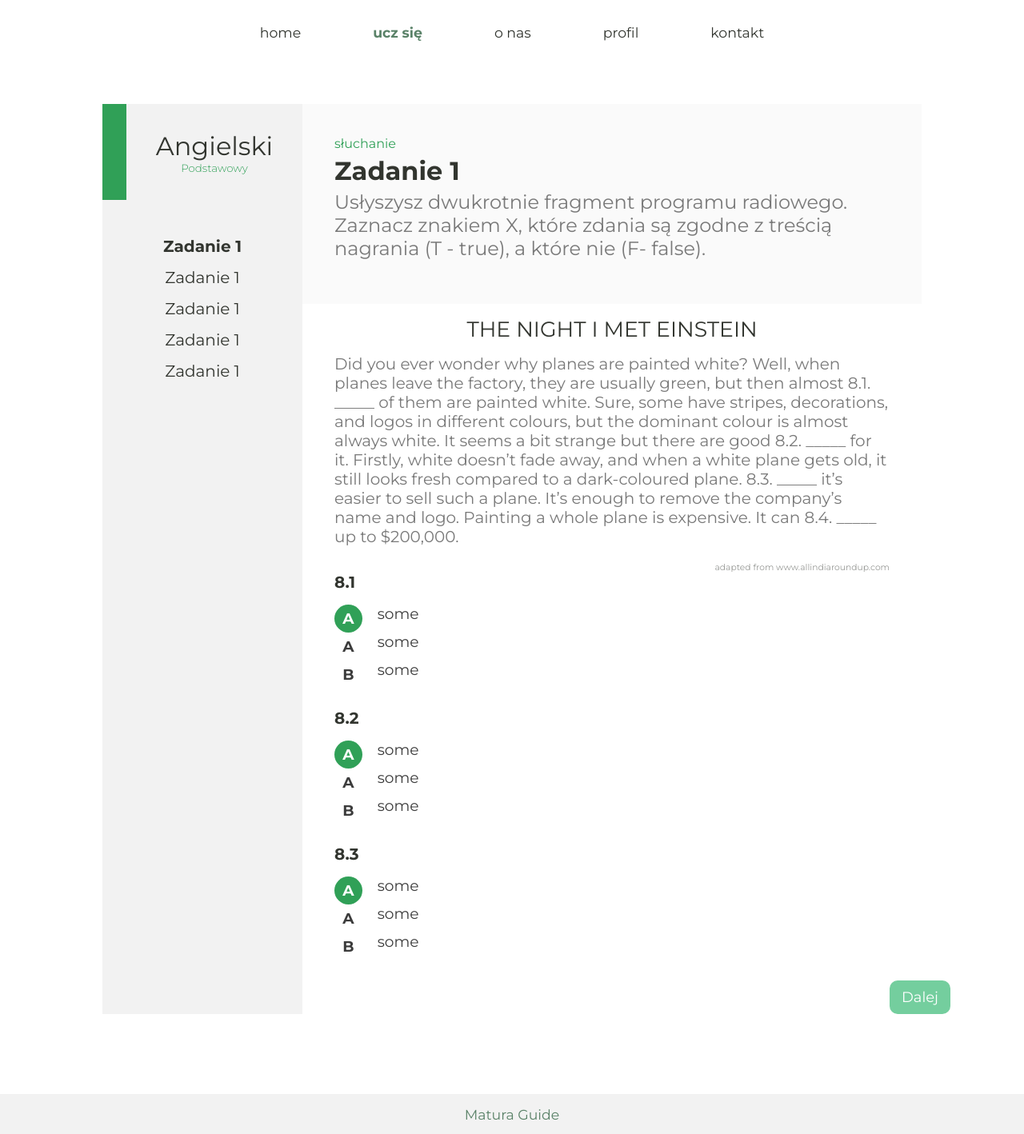
After one commit to Jeboczek/maturaguide-web, a Django app: page /play/ in a window 1280 px wide. The commit adds this page. Shown: the whole page at 80% size. Run offline with Django 3.2, Linux system fonts and the light colour scheme; style sheets or scripts are compiled from the project's sources; parts of the project's set-up code (start-up, migrations or seed data) failed here and were passed over.

Commit message:
Create play view and style it

```diff
--- a/maturaguide/urls.py
+++ b/maturaguide/urls.py
@@ -18,6 +18,7 @@ from django.urls import path
 from contact.views import ContactView
 from maturaguideapi.views import MaturaGuideAPIViews
 from homepage.views import HomePageView
+from play.views import PlayViews
 
 urlpatterns = [
     path('admin/', admin.site.urls),
@@ -26,6 +27,7 @@ urlpatterns = [
     path('o-nas/', HomePageView.show_aboutus_view ),
     path('kontakt/', ContactView.show_root),
     path('kontakt/success', ContactView.show_success),
+    path('play/', PlayViews.show_root),
 
     # API
     path('api/get_subjects', MaturaGuideAPIViews.get_subjects),
--- /dev/null
+++ b/play/templates/play.html
@@ -0,0 +1,61 @@
+{% extends 'base.html' %} {% block content %}
+
+<div id="play">
+    <div id="play-nav">
+        <div id="play-nav-header">
+            <h1>Angielski</h1>
+            <h6>Podstawowy</h6>
+        </div>
+        <div id="play-question-holder">
+            <ul id="question-links">
+                <li id="active">Zadanie 1</li>
+                <li>Zadanie 1</li>
+                <li>Zadanie 1</li>
+                <li>Zadanie 1</li>
+                <li>Zadanie 1</li>
+            </ul>
+        </div>
+    </div>
+    <div id="play-content">
+        <div id="play-content-header">
+            <h6 id="question-category">Słuchanie</h6>
+            <h1 id="question-title">Zadanie 1</h1>
+            <p id="question-content">
+                Usłyszysz dwukrotnie fragment programu radiowego. Zaznacz znakiem X, które zdania są zgodne z treścią nagrania (T - true), a które nie (F- false).
+            </p>
+        </div>
+        <div id="play-content-article">
+            <h1 id="exercise-header">The night i met einstein</h1>
+            <p id="exercise-content">Did you ever wonder why planes are painted white? Well, when planes leave the factory, they are usually green, but then almost 8.1. _____ of them are painted white. Sure, some have stripes, decorations, and logos in different colours, but the dominant colour is almost always white. It seems a bit strange but there are good 8.2. _____ for it. Firstly, white doesn’t fade away, and when a white plane gets old, it still looks fresh compared to a dark-coloured plane. 8.3. _____  it’s  easier  to  sell  such  a  plane.  It’s  enough  to  remove  the  company’s  name and logo. Painting a whole plane is expensive. It can 8.4. _____ up to $200,000.</p>
+            <h6 id="exercise-footer">adapted from www.allindiaroundup.com  </h6>
+
+            <div class="answer">
+                <h1>8.1</h1>
+                <ul>
+                    <li> <div class="answer-circle selected"> A </div>some</li>
+                    <li> <div class="answer-circle"> A </div>some</li>
+                    <li> <div class="answer-circle"> B </div>some</li>
+                </ul>
+            </div>
+            <div class="answer">
+                <h1>8.2</h1>
+                <ul>
+                    <li> <div class="answer-circle selected"> A </div>some</li>
+                    <li> <div class="answer-circle"> A </div>some</li>
+                    <li> <div class="answer-circle"> B </div>some</li>
+                </ul>
+            </div>
+            <div class="answer">
+                <h1>8.3</h1>
+                <ul>
+                    <li> <div class="answer-circle selected"> A </div>some</li>
+                    <li> <div class="answer-circle"> A </div>some</li>
+                    <li> <div class="answer-circle"> B </div>some</li>
+                </ul>
+            </div>
+            <button>Dalej</button>
+        </div>
+    </div>
+</div>
+
+{% endblock content %}
--- a/play/views.py
+++ b/play/views.py
@@ -1,3 +1,11 @@
+from django.core.handlers.wsgi import WSGIRequest
 from django.shortcuts import render
 
 # Create your views here.
+
+class PlayViews:
+    def show_root(request : WSGIRequest):
+        context = {
+            "category": "learn",
+        }
+        return render(request, "play.html", context)
--- a/static/style/src/_category.scss
+++ b/static/style/src/_category.scss
@@ -40,6 +40,7 @@ div.category-selector {
 
             div.category {
                 // @include rounded-element;
+                user-select: none;
                 border-radius: 17px;
                 width: 250px;
                 min-height: 150px;
--- /dev/null
+++ b/static/style/src/_play.scss
@@ -0,0 +1,183 @@
+$playMinHeight: 80vh;
+
+div#play{
+    width: 80%;
+    min-height: $playMinHeight;
+    height: 100%;
+    margin: auto;
+
+    display: flex;
+    flex-direction: row;
+
+    div#play-nav{
+        width: 250px;
+        min-width: 250px;
+        max-width: 250px;
+        min-height: $playMinHeight;
+        background-color: $playNavColor;
+
+        &-header{
+            height: 120px;
+            width: 100%;
+            border-left-width: 30px;
+            border-left-style: solid;
+            border-color: $scrollBarText;
+
+            display: flex;
+            flex-direction: column;
+            align-items: center;
+            justify-content: center;
+
+            h1, h6{
+                margin: 0;
+                padding: 0;
+            }
+
+            h1{
+                font-weight: normal;
+            }
+
+            h6{
+                font-weight: 300;
+                font-size: 10pt;
+                color: $mainColorDarker;
+            }
+        }
+
+        div#play-question-holder{
+            ul{
+                list-style: none;
+                padding-left: 0;
+                text-align: center;
+
+                padding-top: 30px;
+
+                li{
+                    font-size: 15pt;
+                    color: $HColor;
+                    margin-bottom: 15px;
+                    cursor: pointer;
+
+                    transition: 0.2s opacity;
+
+                    &:hover{
+                        opacity: 0.7;
+                    }
+
+                    &#active{
+                        font-weight: bold;
+                    }
+                }
+            }
+        }
+    }
+
+    div#play-content{
+        width: 100%;
+        min-height: $playMinHeight;
+
+        h1, h2, h3, h4, h5, h6{
+            margin: 0;
+        }
+
+        &-header{
+            width: 100%;
+            min-height: 250px;
+            background-color: $playHeader;
+            display: flex;
+            flex-direction: column;
+            padding: 40px;
+
+            h6#question-category{
+                font-size: 12pt;
+                font-weight: 400;
+                text-transform: lowercase;
+                color: $mainColorDarker;
+            }
+
+            h1#question-title{
+                margin: 5px 0;
+            }
+
+            p#question-content{
+                font-size: 18pt;
+                margin: 0;
+            }
+        }
+
+        &-article{
+            padding: 0px 40px;
+
+            h1#exercise-header{
+                text-align: center;
+                font-weight: normal;
+                font-size: 20pt;
+                margin-top: 15px;
+                text-transform: uppercase;
+            }
+
+            p#exercise-content{
+                font-size: 15pt;
+                margin-top: 15px;
+            }
+
+            h6#exercise-footer{
+                margin-left: auto;
+                text-align: right;
+                opacity: 0.5;
+                font-weight: normal;
+            }
+
+            div.answer{
+                margin-bottom: 25px;
+                h1:first-child{
+                    font-size: 15pt;
+                }
+
+                ul{
+                    list-style: none;
+                    padding-left: 0;
+
+                    li{
+                        display: flex;
+                        flex-direction: row;
+                        color: $darkFontSize;
+                        font-size: 14pt;
+                        cursor: pointer;
+                        width: max-content;
+
+                        transition: 0.25s opacity;
+
+                        &:hover{
+                            opacity: 0.8;
+                        }
+
+                    }
+                }
+
+                div.answer-circle{
+                    width: 35px;
+                    height: 35px;
+                    display: flex;
+                    align-items: center;
+                    justify-content: center;
+                    border-radius: 100%;
+                    font-weight: bold;
+                    color: $darkFontSize;
+                    margin-right: 1em;
+
+                    &.selected{
+                        background-color: $mainColorDarker;
+                        color: white;
+                    }
+                }
+            }
+
+        }
+
+        button{
+            margin-left: 100%;
+        }
+    }
+
+}
--- a/static/style/src/_variables.scss
+++ b/static/style/src/_variables.scss
@@ -1,4 +1,5 @@
 $bgColor: #FFFFFF;
+$darkFontSize: #3C3C3C;
 $headerColor: #32352F;
 $mainColor: #5A8268;
 $mainColorLighter: #d4f0de;
@@ -7,10 +8,12 @@ $fontFamily: 'Montserrat', sans-serif;
 $headerBgColor: darken($bgColor, 5%);
 $fontColor: #797979;
 $HColor: #32352F;
+$playHeader: #FAFAFA;
 
 $inputColor: #D1D1D1;
 $buttonColor: #74CE9E;
 
+$playNavColor: #F2F2F2;
 
 $scrollBarText: #30A057;
 
--- a/static/style/style.scss
+++ b/static/style/style.scss
@@ -2,6 +2,7 @@
 
 @import 'src/variables';
 @import 'src/mixins';
+@import 'src/input';
 @import 'src/navbar';
 @import 'src/home';
 @import 'src/infscroll';
@@ -9,7 +10,7 @@
 @import 'src/aboutus';
 @import 'src/footer';
 @import 'src/contact';
-@import 'src/input';
+@import 'src/play';
 
 *{
     font-family: $fontFamily;
```
